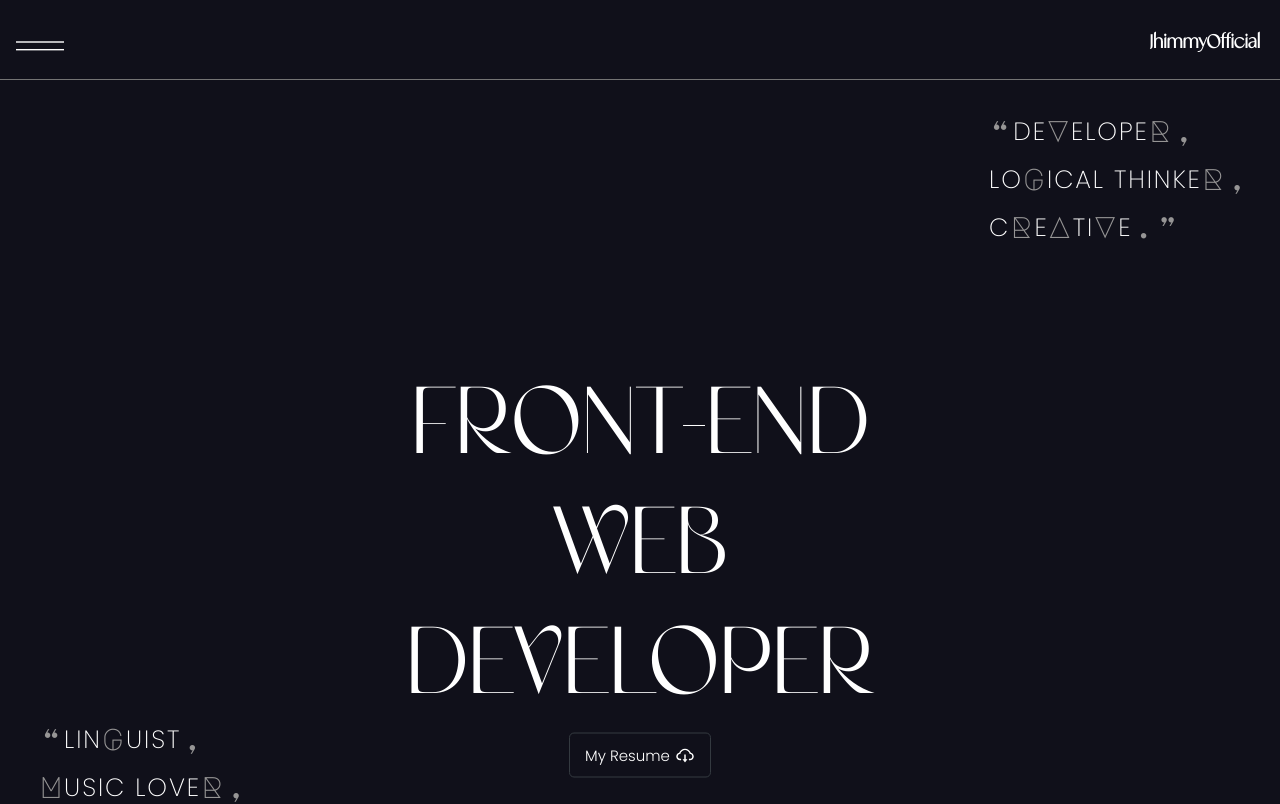
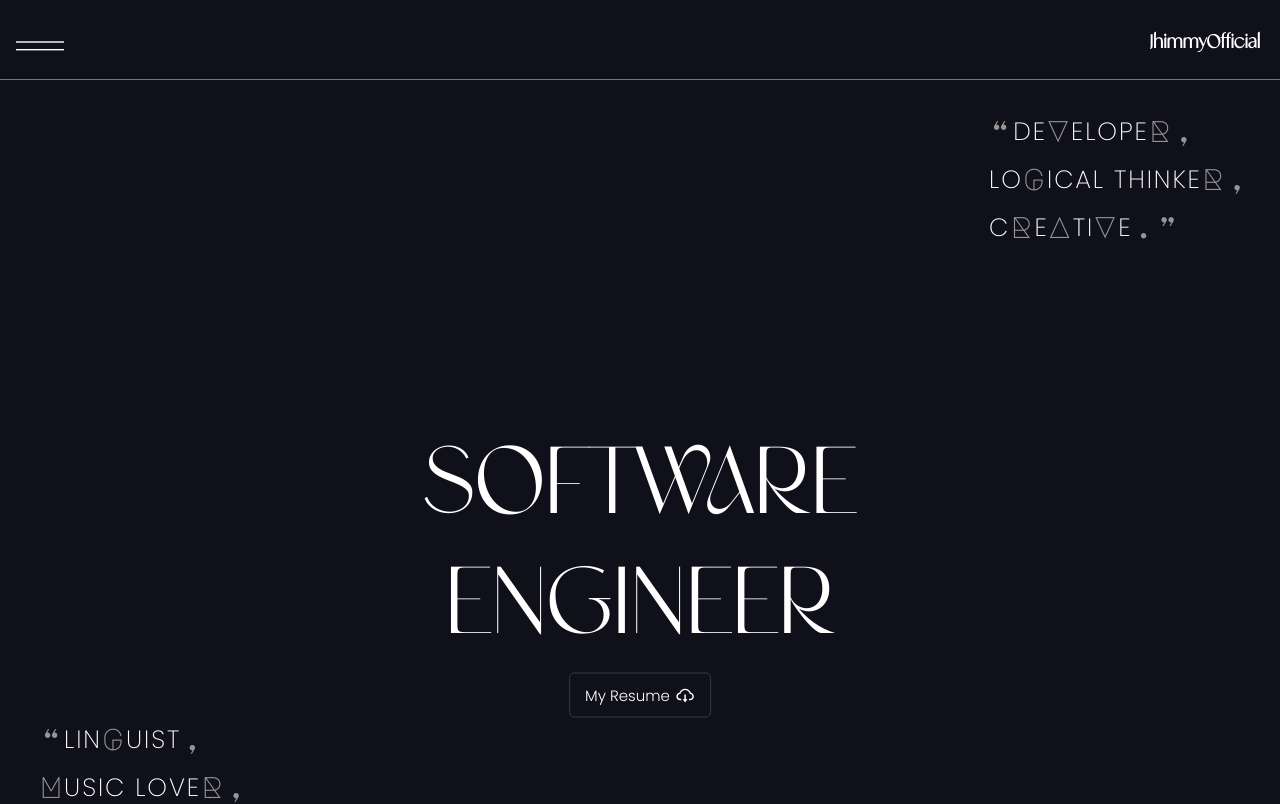
Before and after one commit to OfficialJhimmy/portfolio-v2, a React (Create React App) app: page / in a window 1280 px wide. Shown: the top 804 px of the page. Built offline with nearby package versions, Linux system fonts and the light colour scheme; no server answers.

Commit message:
Update Banner.jsx

```diff
--- a/src/components/Banner/Banner.jsx
+++ b/src/components/Banner/Banner.jsx
@@ -39,9 +39,9 @@ const Banner = () => {
           </div>
           <div className="middle-description">
             <h1>
-              FRONT-END
+              SOFTWARE
               <br />
-              WEB DEVELOPER
+              ENGINEER
             </h1>
             <a href="/Feyijimi Erinle.pdf" download className="resume-link">
               My Resume <AiOutlineCloudDownload className="resume-icon" />
```
